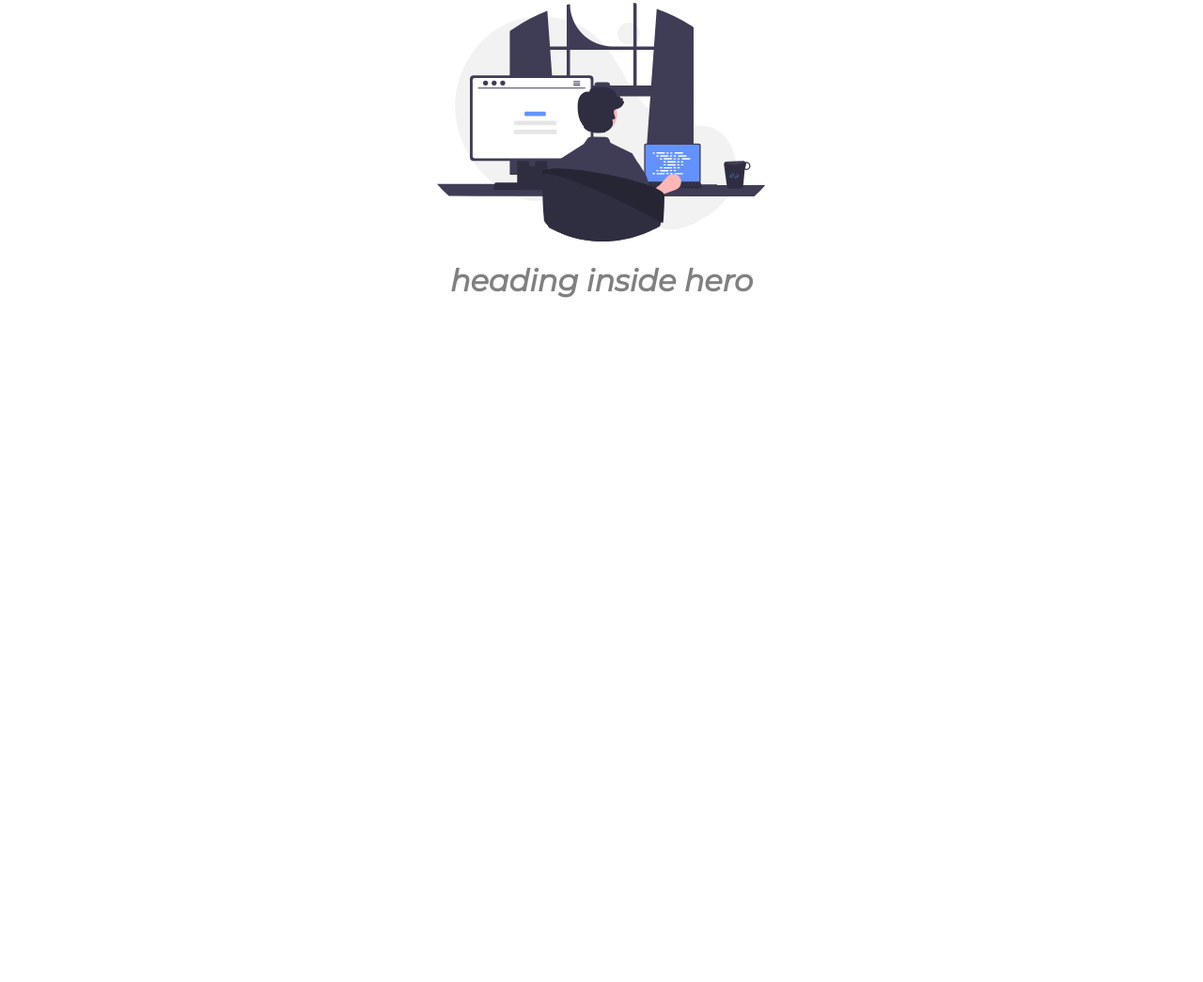
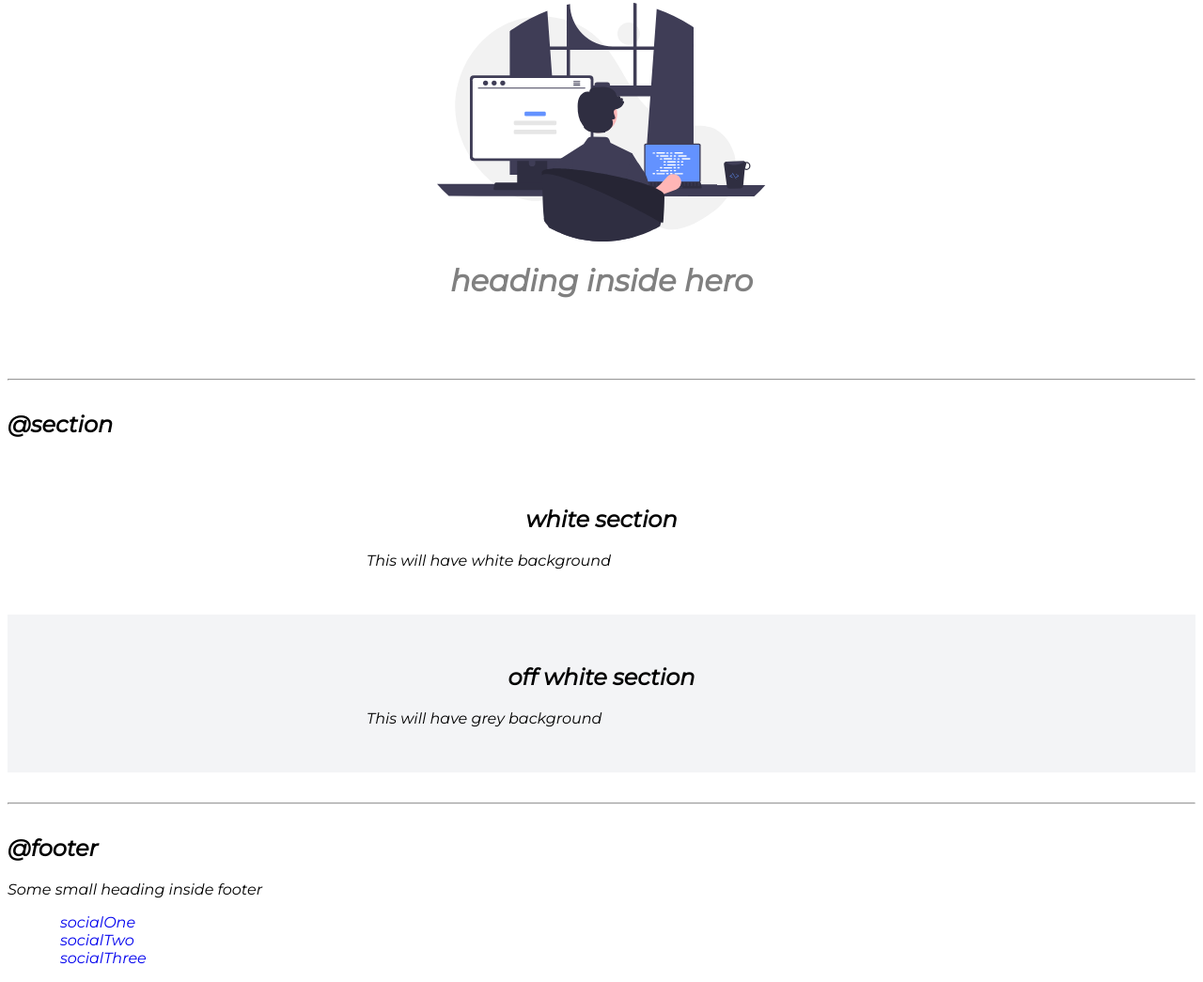
Before and after one commit to jaydawande/NeoGCamp-Lesson03, a plain HTML site: page index.html in a window 1280 px wide. Shown: the part 1614-2659 px from the top of the page at 94% size. Before the commit the page ends 1993 px from the top, so only its background shows below. Drawn offline with Linux system fonts and the light colour scheme.

Commit message:
socials updated

```diff
--- a/index.html
+++ b/index.html
@@ -97,5 +97,50 @@
 
     </header>
 
+    <hr>
+
+    <h2>@section</h2>
+    <section class="section">
+        <div class="container container-center">
+        <h1>white section</h1>
+        <p>This will have white background</p>
+        </div>
+    </section>
+
+    <section class="section ow">
+        <div class="container container-center">
+        <h1>off white section</h1>
+        <p>This will have grey background</p>
+        </div>
+    </section>
+
+    <hr>
+
+    <h2>@footer</h2>
+
+    <footer class="footer">
+        <div>Some small heading inside footer</div>
+        <ul class="social-links list-non-bullet">
+            <li>
+                <a class="link" href="/">
+                    socialOne
+                </a>
+            </li>
+            <li>
+                <a class="link" href="/">
+                    socialTwo
+                </a>
+            </li>
+            <li>
+                <a class="link" href="/">
+                    socialThree
+                </a>
+            </li>
+
+        </ul>
+
+    </footer>
+
+
 </body>
 </html>
--- a/styles.css
+++ b/styles.css
@@ -2,7 +2,9 @@
 
 :root {
     --primary-color: red;
-    --my-color: grey;
+    --grey-color: grey;
+    --off-white: #F3F4F6;
+
 
 }
 
@@ -89,6 +91,25 @@ text-align: right;
 }
 
 .hero .hero-heading {
-    color: var(--my-color);
+    color: var(--grey-color);
     text-align: center;
 }
+
+/** sections **/
+
+.section{
+    padding: 2rem;
+
+}
+
+.section h1 {
+    text-align:center;
+
+}
+
+.ow {
+    background-color: var(--off-white);
+
+}
+
+/** footers **/
```
